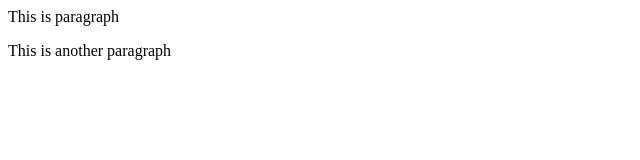
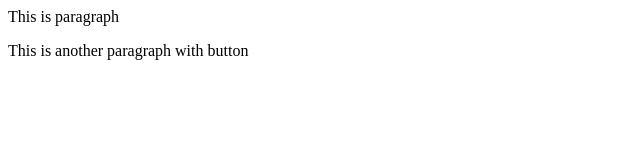
Before and after one commit to Shakeel-Ilyas/local_repo, a plain HTML site: page index.html in a window 1280 px wide. Shown: the full height of the page, 0-640 px from the left. Drawn offline with Linux system fonts and the light colour scheme.

```diff
--- a/index.html
+++ b/index.html
@@ -1,2 +1,2 @@
 <p>This is paragraph</p>
-<p>This is another paragraph</p>
+<p>This is another paragraph with button</p>
```
